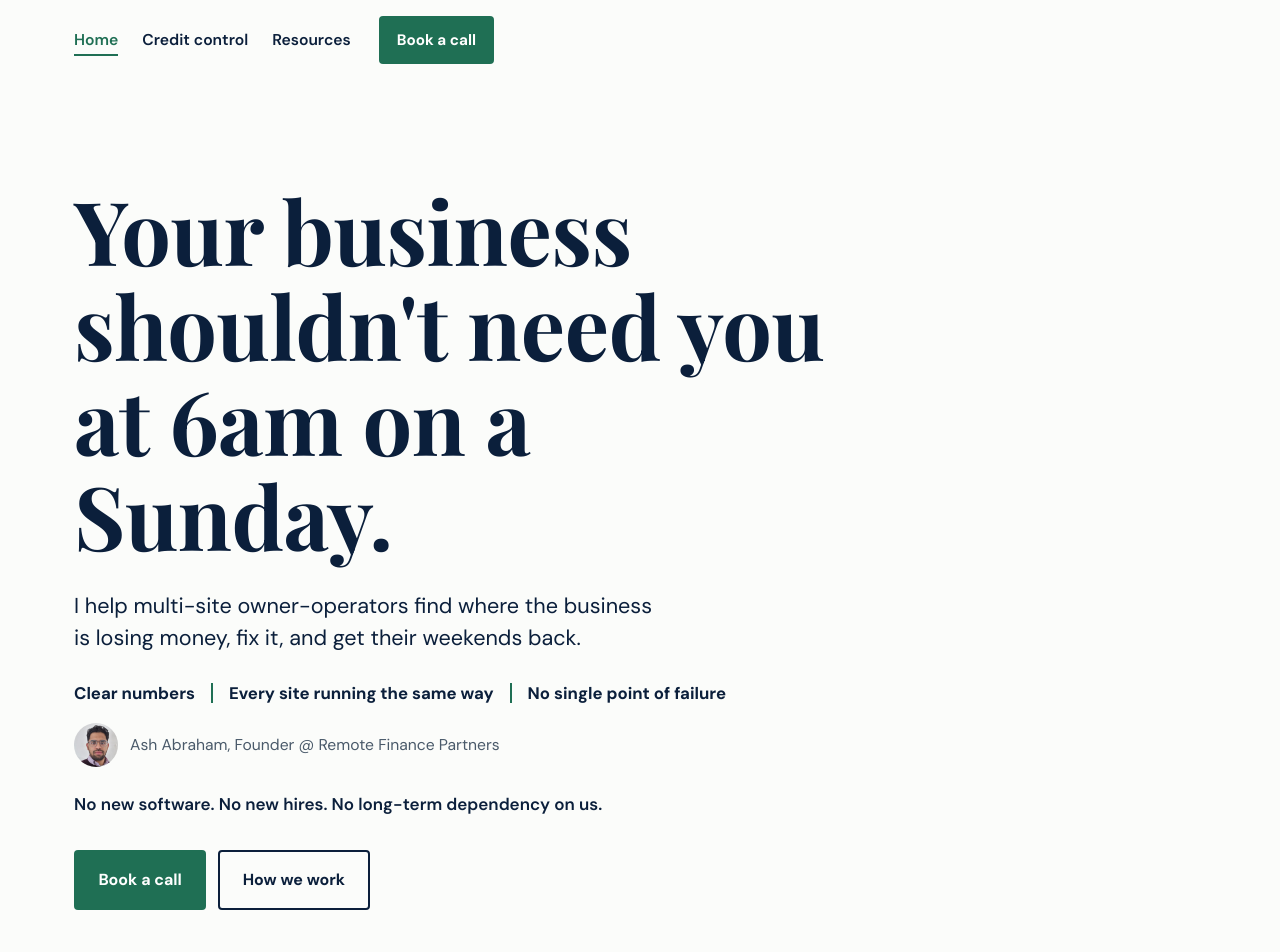
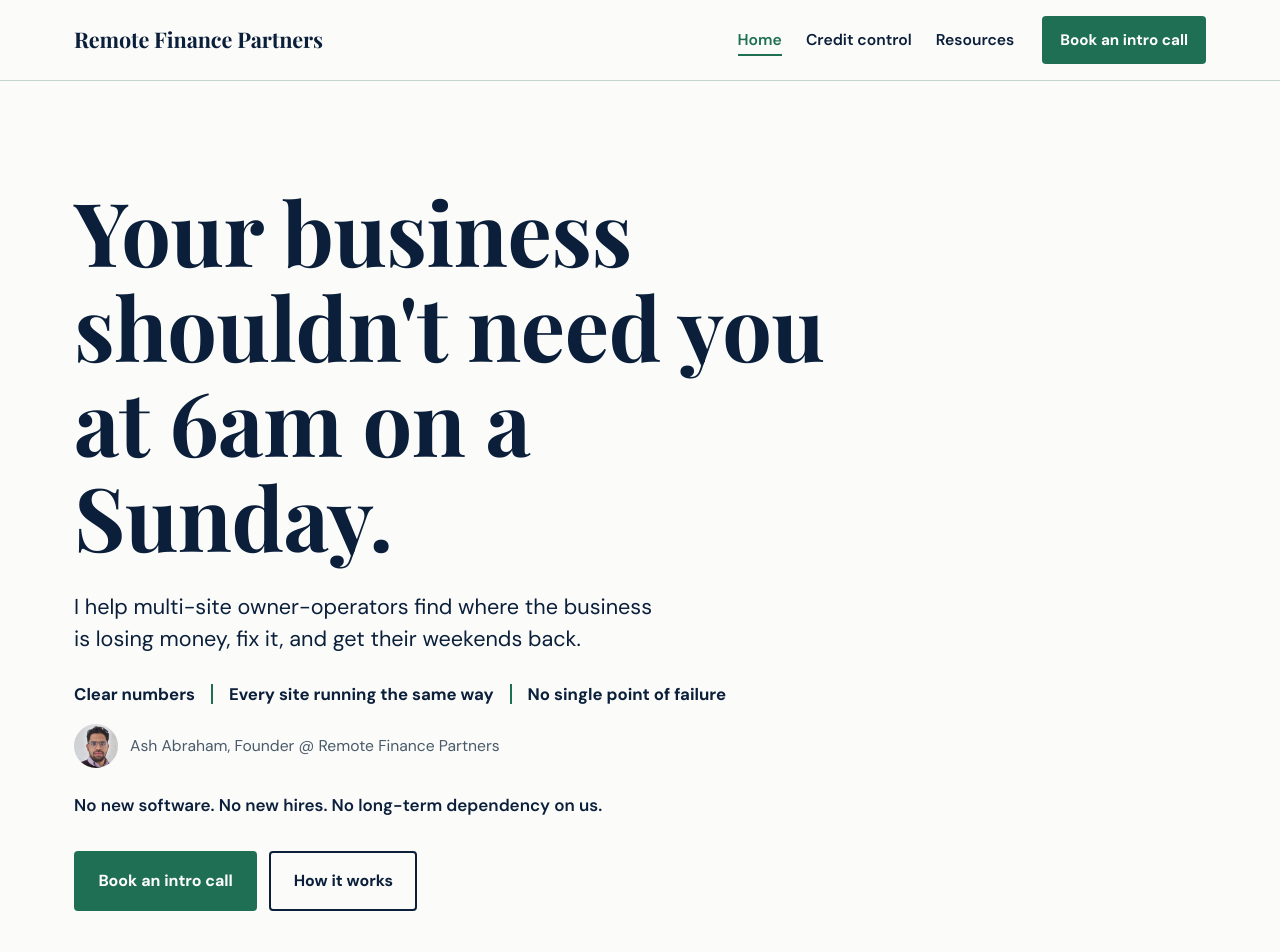
Before and after one commit to Ash112345/Remotefinancepartners.com, a plain HTML site: page index.html in a window 1280 px wide. Shown: the top 952 px of the page. Drawn offline with nearby package versions, Linux system fonts and the light colour scheme.

Commit message:
Update links and styles in index.html

```diff
--- a/index.html
+++ b/index.html
@@ -91,7 +91,8 @@
     .btn-outline-light:hover { background: var(--sage); color: var(--navy); }
 
     /* Header */
-        .site-header .wrap {
+    .site-header { border-bottom: 1px solid var(--line); background: var(--paper); color: var(--navy); }
+    .site-header .wrap {
       display: flex; align-items: center; flex-wrap: wrap;
       gap: .75rem 1.75rem; padding-top: 1rem; padding-bottom: 1rem;
     }
@@ -104,7 +105,6 @@
     .site-nav a:hover { color: var(--green); }
     .site-nav a[aria-current="page"] { color: var(--green); border-bottom-color: var(--green); }
     @media (max-width: 720px) { .site-nav { order: 3; width: 100%; gap: 1.25rem; } }
-
     .site-header .btn { padding: .6rem 1rem; font-size: .95rem; white-space: nowrap; }
     @media (max-width: 480px) { .wordmark { font-size: 1.15rem; line-height: 1.15; } }
 
@@ -242,6 +242,11 @@
     .site-footer .wrap { display: flex; flex-wrap: wrap; gap: .5rem 2rem; justify-content: space-between; }
     .site-footer strong { color: #fff; font-family: var(--display); font-weight: 700; font-size: 1.1rem; }
     .legal { display: flex; flex-wrap: wrap; gap: .25rem 1.5rem; }
+    @media (max-width: 480px) {
+      .site-header .wrap { column-gap: .6rem; }
+      .wordmark { font-size: 1.02rem; }
+      .site-header .btn { font-size: .82rem; padding: .5rem .7rem; }
+    }
   </style>
 </head>
 <body>
@@ -249,12 +254,13 @@
 
   <header class="site-header">
     <div class="wrap">
-            <ul class="site-nav" aria-label="Main">
+      <a class="wordmark" href="/">Remote Finance Partners</a>
+      <ul class="site-nav" aria-label="Main">
         <li><a href="/" aria-current="page">Home</a></li>
         <li><a href="/credit-control/">Credit control</a></li>
         <li><a href="/resources/">Resources</a></li>
       </ul>
-      <a class="btn btn-primary" href="https://calendar.app.google/qsJJP8EKTiM5gGce9">Book a call</a>
+      <a class="btn btn-primary" href="https://calendar.app.google/TVanDkYEdQWnCiaS9">Book an intro call</a>
     </div>
   </header>
 
@@ -269,11 +275,11 @@
           <li>Every site running the same way</li>
           <li>No single point of failure</li>
         </ul>
-       <p class="byline"><img src="ash-abraham.jpg" alt="Ash Abraham" width="44" height="44">Ash Abraham, Founder @ Remote Finance Partners</p>
+       <p class="byline"><img src="/ash-abraham.jpg" alt="Ash Abraham" width="44" height="44">Ash Abraham, Founder @ Remote Finance Partners</p>
         <p class="promise">No new software. No new hires. No long-term dependency on us.</p>
         <div class="actions">
-          <a class="btn btn-primary" href="https://calendar.app.google/qsJJP8EKTiM5gGce9">Book a call</a>
-          <a class="btn btn-secondary" href="#what-we-do">How we work</a>
+          <a class="btn btn-primary" href="https://calendar.app.google/TVanDkYEdQWnCiaS9">Book an intro call</a>
+          <a class="btn btn-secondary" href="#what-we-do">How it works</a>
         </div>
       </div>
     </section>
@@ -412,7 +418,7 @@
                 <li>Notes were written in seven different formats across ten yards.</li>
               </ul>
               <div class="actions">
-                <a class="btn btn-light" href="https://calendar.app.google/qsJJP8EKTiM5gGce9">Book your audit</a>
+                <a class="btn btn-light" href="https://calendar.app.google/TVanDkYEdQWnCiaS9">Book an intro call</a>
               </div>
             </article>
 
@@ -423,7 +429,7 @@
               <p>We shadowed the daily routine end to end before changing anything. Then we wrote a procedure the yards actually work to: one recording convention, a standard yard sheet, a daily cut-off, and the judgement calls written down alongside the steps.</p>
               <p class="emph">No new software. Just a simple file that records a transfer as a transfer.</p>
               <div class="actions">
-                <a class="btn btn-light" href="https://calendar.app.google/qsJJP8EKTiM5gGce9">Review your workload</a>
+                <a class="btn btn-light" href="https://calendar.app.google/TVanDkYEdQWnCiaS9">Book an intro call</a>
               </div>
             </article>
 
@@ -434,7 +440,7 @@
               <p class="emph">The routine now runs to a written standard, and more than one person can run it.</p>
               <p>We now provide their daily reconciliation, exception management and reporting, with eight measures baselined at the start and reported monthly.</p>
               <div class="actions">
-                <a class="btn btn-light" href="https://calendar.app.google/qsJJP8EKTiM5gGce9">Explore your roadmap</a>
+                <a class="btn btn-light" href="https://calendar.app.google/TVanDkYEdQWnCiaS9">Book an intro call</a>
               </div>
             </article>
           </div>
@@ -445,7 +451,7 @@
     <section class="about" id="about" aria-labelledby="about-title">
       <div class="wrap">
         <div>
-          <img class="portrait" src="ash-abraham.jpg" alt="Ash Abraham, founder of Remote Finance Partners" width="240" height="240" loading="lazy">
+          <img class="portrait" src="/ash-abraham.jpg" alt="Ash Abraham, founder of Remote Finance Partners" width="240" height="240" loading="lazy">
           <p class="portrait-caption">Ash Abraham<span>Founder, Remote Finance Partners</span></p>
         </div>
         <div>
@@ -472,9 +478,9 @@
       <div class="wrap">
         <span class="kicker">Talk to us</span>
         <h2 id="contact-title">A straight conversation about what's not working.</h2>
-        <p>If we're not the right fit, we'll say so. Either way, you'll leave knowing where to look first.</p>
+        <p>A 30-minute intro call. If we're not the right fit, we'll say so. Either way, you'll leave knowing where to look first.</p>
         <div class="actions">
-          <a class="btn btn-light" href="https://calendar.app.google/qsJJP8EKTiM5gGce9">Book a call</a>
+          <a class="btn btn-light" href="https://calendar.app.google/TVanDkYEdQWnCiaS9">Book an intro call</a>
           <a class="btn btn-outline-light" href="mailto:Ash@remotefinancepartners.com">Email Ash directly</a>
         </div>
       </div>
@@ -486,7 +492,7 @@
     <div class="wrap">
       <strong>Remote Finance Partners</strong>
       <div class="legal">
-        <a href="https://remotefinancepartners.com/privacy/">Privacy Policy</a>
+        <a href="/privacy.html">Privacy Policy</a>
         <span>A trading name of Brilserve Ltd</span>
         <span>Company No. 08590849</span>
         <span>Registered in England &amp; Wales</span>
```
